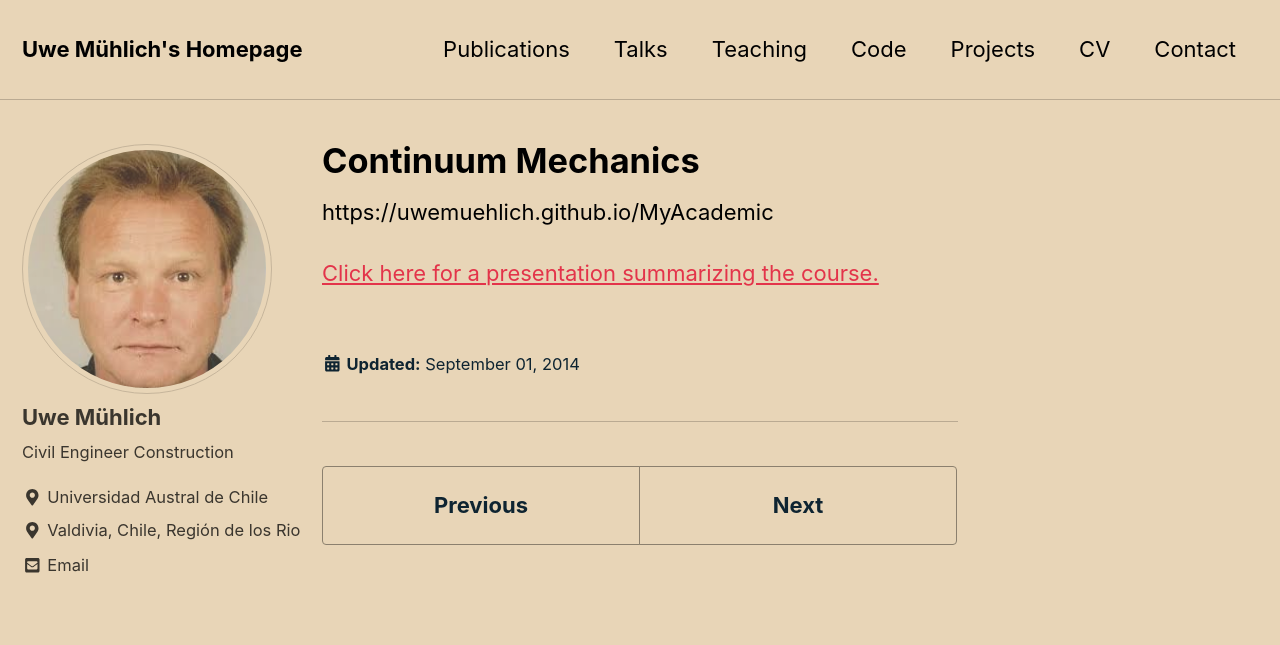
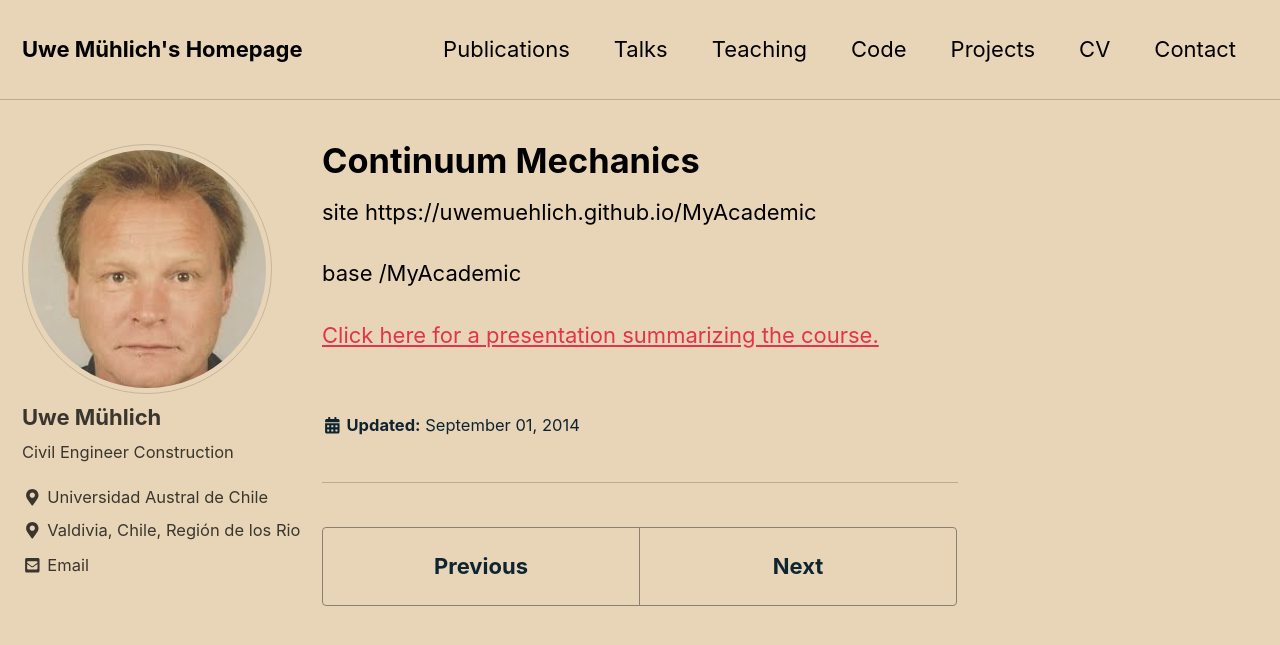
Before and after one commit to UweMuehlich/MyAcademic, a Jekyll site: the page built from _teaching/TUBAFCM.md, in a window 1280 px wide and 900 px high. Shown: the top 645 px of the window. Built offline with Jekyll 4.4.1, drawn with Linux system fonts in a browser that asks for light colours; nearby versions of some CDN libraries.

Commit message:
Update TUBAFCM.md

```diff
--- a/_teaching/TUBAFCM.md
+++ b/_teaching/TUBAFCM.md
@@ -9,6 +9,8 @@ material: "yes"
 semester: "Spring 2012"
 ---
 
-<p> {{site.url}} </p>
+<p> site {{site.url}} </p>
+
+<p> base {{site.baseurl}} </p>
 
 <a href="{{site.url}}/files/reviewlec.pdf" class="uline">Click here for a presentation summarizing the course. </a>
```
